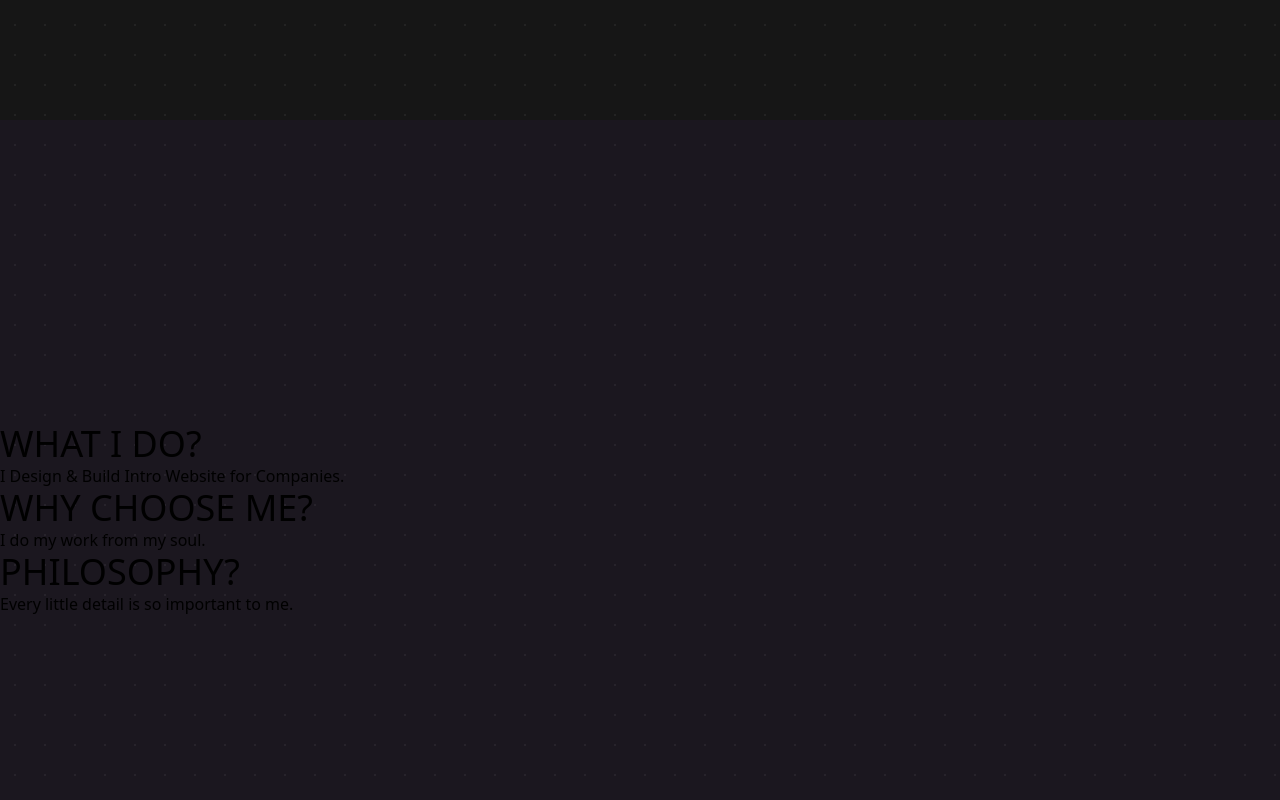
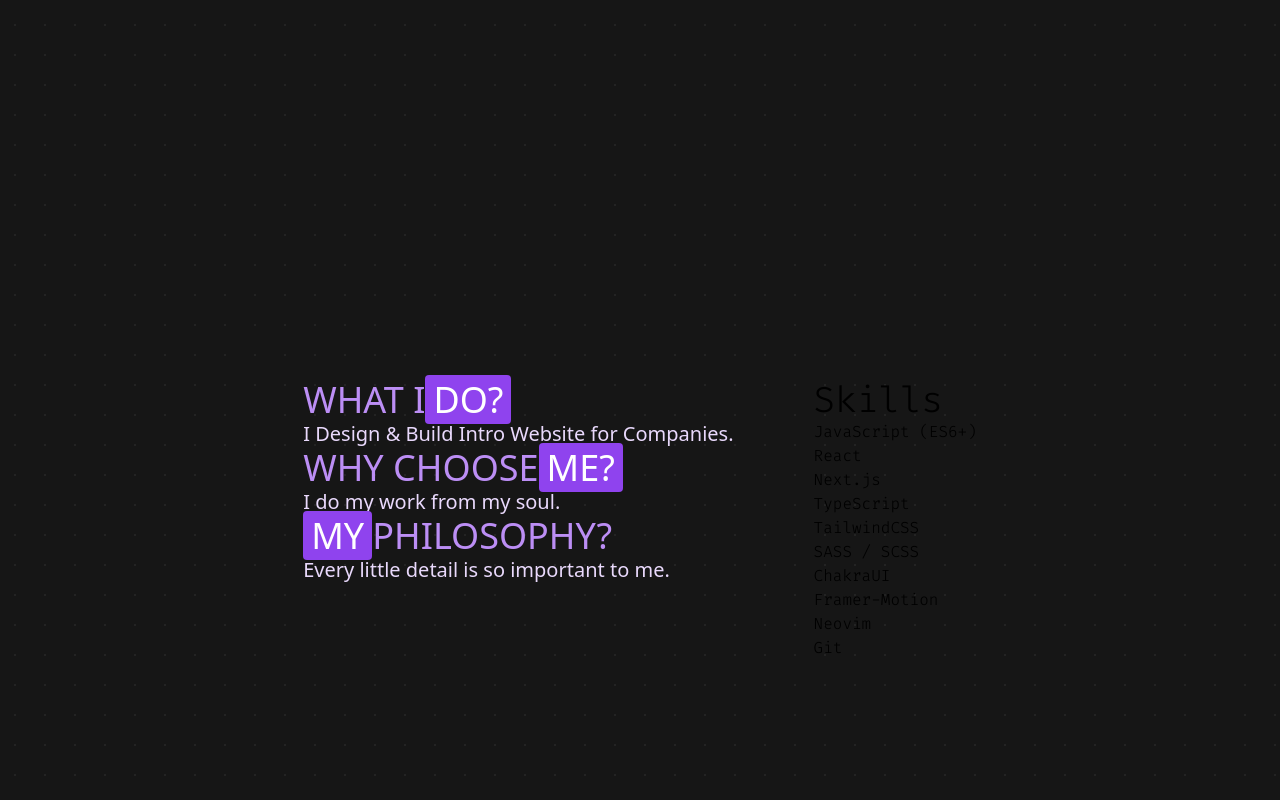
Before and after one commit to themuuln/final-portfolio, a Next.js app: page / in a window 1280 px wide. Shown: the part 680-1480 px from the top of the page. Built offline with nearby package versions, Linux system fonts and the light colour scheme.

Commit message:
transfer: backup

```diff
--- a/app/page.tsx
+++ b/app/page.tsx
@@ -11,11 +11,14 @@ import CursorContext from "@/lib/context/context";
 import { MixBlendMode } from "@/lib/types/types";
 import { telegraf_ultralight } from "@/public/fonts/fonts";
 import "./glow.css";
+import { FiArrowUpRight } from "react-icons/fi";
+import { IconContext } from "react-icons";
+import ContactSection from "@/components/contact/ContactSection";
 
 export default function Home() {
   const isPortrait = useMediaQuery({ query: "(orientation: portrait)" });
 
-  const [hoverType, setHoverType] = useState("Link");
+  const [hoverType, setHoverType] = useState(<FiArrowUpRight />);
 
   const [cursorVariant, setCursorVariant] = useState("default");
   const [mousePosition, setMousePosition] = useState({
@@ -83,6 +86,7 @@ export default function Home() {
 
   return (
     <>
+      <IconContext.Provider value={{ size: "2.25em" }}>
         <CursorContext.Provider value={{ textEnter, textLeave }}>
           {!isPortrait && (
             <>
@@ -120,7 +124,9 @@ export default function Home() {
           <HeroSection />
           <MainSection />
           <MbtiSection />
+          <ContactSection />
         </CursorContext.Provider>
+      </IconContext.Provider>
     </>
   );
 }
--- /dev/null
+++ b/components/contact/ContactSection.tsx
@@ -0,0 +1,11 @@
+const ContactSection = () => {
+  return (
+    <>
+      <div className="flex h-screen flex-col items-center justify-center bg-brand_bg-600/5">
+        <div className="container">Hi</div>
+      </div>
+    </>
+  );
+};
+
+export default ContactSection;
--- a/components/footer/ConnectText.tsx
+++ b/components/footer/ConnectText.tsx
@@ -6,16 +6,18 @@ import { motion as m } from "framer-motion";
 const ConnectText = ({ href, social }: any) => {
   const { textEnter, textLeave } = useContext(CursorContext);
   return (
-    <m.li onMouseEnter={textEnter} onMouseLeave={textLeave}>
+    <li>
       <m.a
         href={href}
+        onMouseEnter={textEnter}
+        onMouseLeave={textLeave}
         className="hover:text-brand_main-700 flex items-center justify-center gap-1 underline-offset-1 transition-all duration-500 hover:underline"
         target={"blank"}
       >
         {social}
         <RiArrowRightUpLine />
       </m.a>
-    </m.li>
+    </li>
   );
 };
 
--- a/components/header/HeaderLeft.tsx
+++ b/components/header/HeaderLeft.tsx
@@ -15,16 +15,18 @@ const HeaderLeft = ({ context }: Props) => {
       <m.div
         initial={{ x: 200, opacity: 0 }}
         whileInView={{ x: 0, opacity: 1 }}
-        className="flex items-center justify-center gap-2 text-lg cursor-pointer leftSideHeader "
+        className="leftSideHeader flex cursor-pointer items-center justify-center gap-2 text-lg "
         onMouseEnter={textEnter}
         onMouseLeave={textLeave}
       >
-        <div className="rounded-full border-[1px]  bg-[#1a1a1a] p-4">
+        {/* <div className="rounded-full border-[1px]  bg-[#1a1a1a] p-4">
           <IconContext.Provider value={{ size: "1em" }}>
             <AiOutlineMail />
           </IconContext.Provider>
         </div>
-        <p>{context}</p>
+        <p className="rounded-md bg-brand_bg-500/10 py-1 px-3 transition-colors duration-200 hover:bg-brand_bg-500/30">
+          {context}
+        </p> */}
       </m.div>
     </>
   );
--- a/components/hero/Role.tsx
+++ b/components/hero/Role.tsx
@@ -18,7 +18,6 @@ const Role = ({ role }: { role: String }) => {
         className={`${firacode.className} mt-2 text-xl leading-6 xl:text-3xl xl:leading-6`}
       >
         {role
-          .toUpperCase()
           .split("")
 
           .map((letter, index) => (
--- a/components/main/MainSection.tsx
+++ b/components/main/MainSection.tsx
@@ -1,22 +1,53 @@
+import { firacode } from "@/public/fonts/fonts";
+import "@/public/css/mainSection.css";
+
 const MainSection = () => {
   return (
     <>
       <div
         id="main"
-        className="flex h-screen flex-col items-center justify-center bg-brand_bg-600/5"
+        className="flex h-screen flex-col items-center justify-center "
       >
-        <div className="container ">
-          <div>
-            <h2 className="text-4xl">WHAT I DO?</h2>
-            <p>I Design & Build Intro Website for Companies.</p>
+        <div className="container flex w-full justify-center gap-20">
+          <div className="left">
+            <div>
+              <h2 className={`question`}>
+                WHAT I<span className="highlighted">DO?</span>
+              </h2>
+              <p className="answer ">
+                I Design & Build Intro Website for Companies.
+              </p>
+            </div>
+            <div>
+              <h2 className={`question`}>
+                WHY CHOOSE
+                <span className="highlighted">ME?</span>
+              </h2>
+              <p className="answer ">I do my work from my soul.</p>
+            </div>
+            <div>
+              <h2 className={`question`}>
+                <span className="highlighted">MY</span>
+                PHILOSOPHY?
+              </h2>
+
+              <p className="answer ">
+                Every little detail is so important to me.
+              </p>
+            </div>
           </div>
-          <div>
-            <h2 className="text-4xl">WHY CHOOSE ME?</h2>
-            <p>I do my work from my soul.</p>
-          </div>
-          <div>
-            <h2 className="text-4xl">PHILOSOPHY?</h2>
-            <p>Every little detail is so important to me.</p>
+          <div className={`${firacode.className}`}>
+            <h2 className={`text-4xl`}>Skills</h2>
+            <p>JavaScript (ES6+)</p>
+            <p>React</p>
+            <p>Next.js</p>
+            <p>TypeScript</p>
+            <p>TailwindCSS</p>
+            <p>SASS / SCSS</p>
+            <p>ChakraUI</p>
+            <p>Framer-Motion</p>
+            <p>Neovim</p>
+            <p>Git</p>
           </div>
         </div>
       </div>
--- a/components/main/Mbti/DebaterCaption.tsx
+++ b/components/main/Mbti/DebaterCaption.tsx
@@ -1,23 +1,32 @@
 import { poppins, montserrat } from "@/public/fonts/fonts";
 import { motion as m } from "framer-motion";
+import { useContext } from "react";
+import CursorContext from "@/lib/context/context";
 
 const DebaterCaption = () => {
+  const { textEnter, textLeave } = useContext(CursorContext);
   return (
     <>
-      <m.h2
+      <m.a
+        href="https://www.16personalities.com/entp-personality"
         initial={{ x: -100, opacity: 0 }}
+        onMouseEnter={textEnter}
+        onMouseLeave={textLeave}
         whileInView={{ x: 0, opacity: 1 }}
         className={`${poppins.className} text-brand_main-500 text-6xl font-semibold`}
       >
         Debater
-      </m.h2>
-      <m.h3
+      </m.a>
+      <m.a
+        href="https://www.16personalities.com/entp-personality"
         initial={{ x: -100, opacity: 0 }}
+        onMouseEnter={textEnter}
+        onMouseLeave={textLeave}
         whileInView={{ x: 0, opacity: 1 }}
         className={`${montserrat.className} text text-brand_main-400 text-2xl underline underline-offset-1`}
       >
         ENTP-T
-      </m.h3>
+      </m.a>
     </>
   );
 };
--- /dev/null
+++ b/public/css/mainSection.css
@@ -0,0 +1,11 @@
+.highlighted {
+  @apply rounded bg-brand_bg-500 px-2 text-[#fff]
+}
+
+.question {
+  @apply text-4xl text-brand_bg-300
+}
+
+.answer {
+  @apply text-xl text-brand_bg-100
+}
```
Lines whose indentation alone changed are shown as unchanged.
